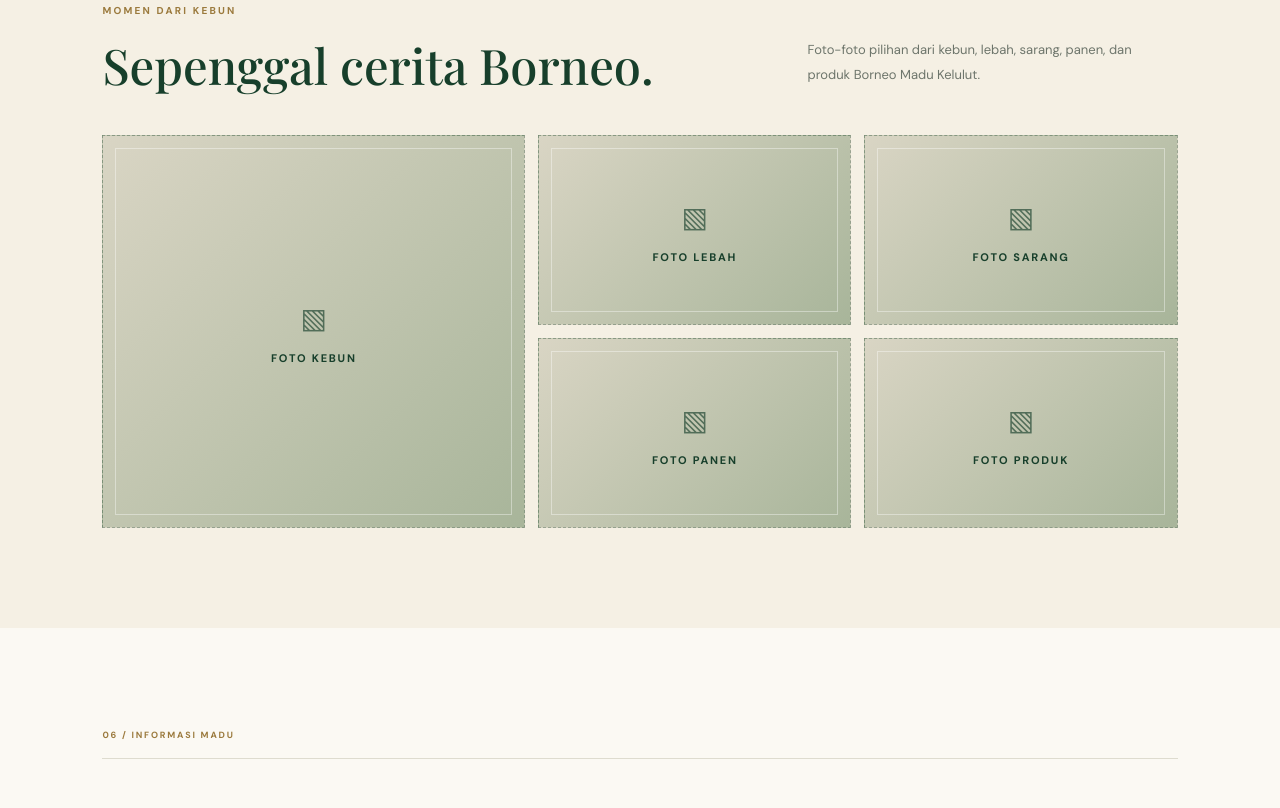
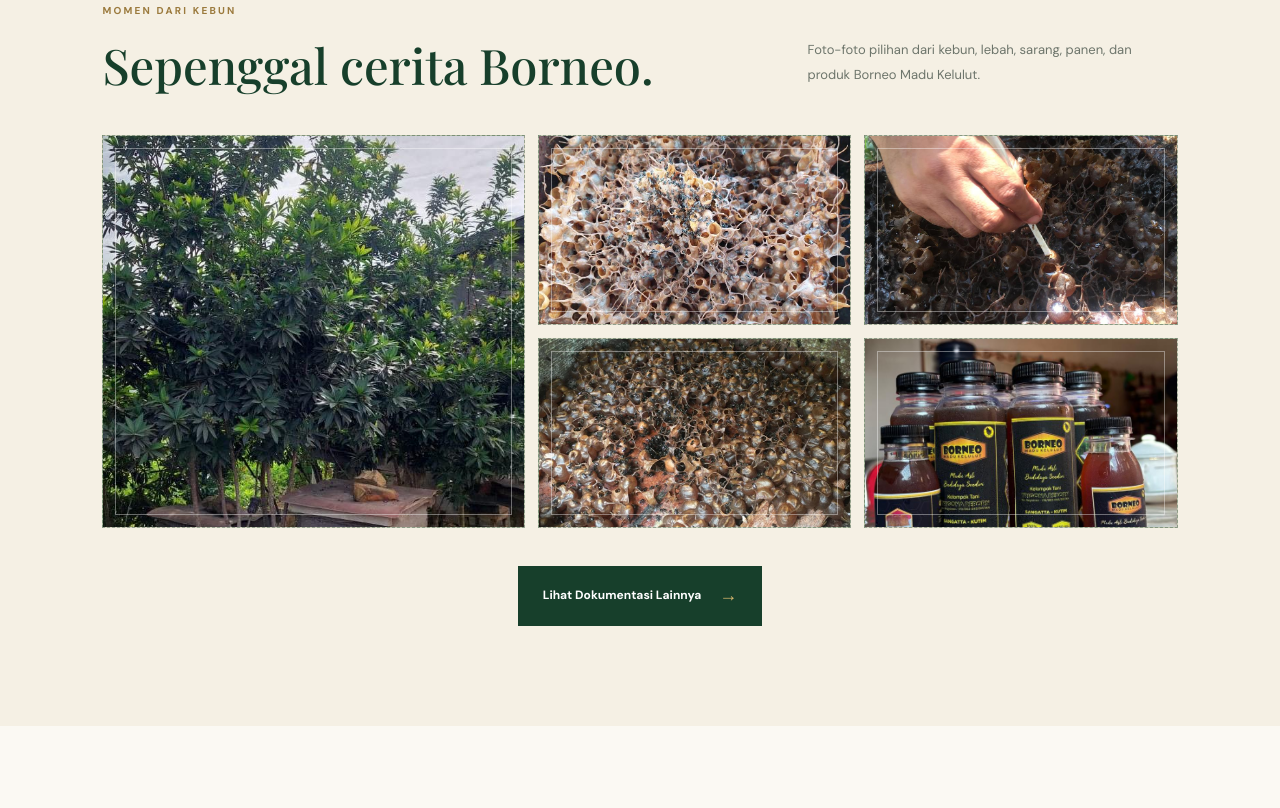
Before and after one commit to muhmmadasad-dev/borneo-madu-kelulut, a plain HTML site: page index.html in a window 1280 px wide. Shown: the part 4128-4936 px from the top of the page. Drawn offline with nearby package versions, Linux system fonts and the light colour scheme.

Commit message:
Update index.html

```diff
--- a/index.html
+++ b/index.html
@@ -139,12 +139,20 @@
       </div>
       <div class="product-grid">
         <article class="product-card">
-          <div class="product-image photo-placeholder"><span class="photo-icon">▧</span><strong>FOTO PRODUK 100 ML</strong><small>Ganti dengan foto botol 100 ml</small><span class="product-tag">PRAKTIS</span></div>
+          <div class="product-image photo-placeholder">
+  <img src="Foto/foto-produk-100ml.png"
+       alt="Madu Kelulut 100 ml">
+  <span class="product-tag">PRAKTIS</span>
+</div>
           <div class="product-info"><div><h3>Madu Kelulut</h3><p class="volume">100 ml</p></div><strong class="price">Rp60.000</strong></div>
           <a class="button button-dark full-button" data-wa="Halo Borneo Madu Kelulut, saya ingin memesan Madu Kelulut 100 ml seharga Rp60.000.">Pesan ukuran 100 ml <span>↗</span></a>
         </article>
         <article class="product-card featured">
-          <div class="product-image photo-placeholder"><span class="photo-icon">▧</span><strong>FOTO PRODUK 250 ML</strong><small>Ganti dengan foto botol 250 ml</small><span class="product-tag">250 ML</span></div>
+          <div class="product-image photo-placeholder">
+  <img src="Foto/foto-produk-250ml.png"
+       alt="Madu Kelulut 250 ml">
+  <span class="product-tag">250 ML</span>
+</div>
           <div class="product-info"><div><h3>Madu Kelulut</h3><p class="volume">250 ml</p></div><strong class="price">Rp110.000</strong></div>
           <a class="button button-dark full-button" data-wa="Halo Borneo Madu Kelulut, saya ingin memesan Madu Kelulut 250 ml seharga Rp110.000.">Pesan ukuran 250 ml <span>↗</span></a>
         </article>
@@ -156,12 +164,29 @@
       <div class="section-kicker">05 / GALERI</div>
       <div class="gallery-heading"><div><p class="eyebrow">MOMEN DARI KEBUN</p><h2>Sepenggal cerita Borneo.</h2></div><p>Foto-foto pilihan dari kebun, lebah, sarang, panen, dan produk Borneo Madu Kelulut.</p></div>
       <div class="gallery-grid">
-        <div class="photo-placeholder gallery-large"><span class="photo-icon">▧</span><strong>FOTO KEBUN</strong></div>
-        <div class="photo-placeholder"><span class="photo-icon">▧</span><strong>FOTO LEBAH</strong></div>
-        <div class="photo-placeholder"><span class="photo-icon">▧</span><strong>FOTO SARANG</strong></div>
-        <div class="photo-placeholder"><span class="photo-icon">▧</span><strong>FOTO PANEN</strong></div>
-        <div class="photo-placeholder"><span class="photo-icon">▧</span><strong>FOTO PRODUK</strong></div>
+        <div class="photo-placeholder gallery-large">
+  <img src="Foto/foto-kebun-02.jpeg" alt="Kebun Borneo Madu Kelulut">
+</div>
+        <div class="photo-placeholder">
+  <img src="Foto/foto-sarang-02.jpeg" alt="Produk Borneo Madu Kelulut">
+</div>
+        <div class="photo-placeholder">
+  <img src="Foto/foto-sarang-01.jpeg" alt="Produk Borneo Madu Kelulut">
+</div>
+        <div class="photo-placeholder">
+  <img src="Foto/foto-sarang-03.jpeg" alt="Produk Borneo Madu Kelulut">
+</div>
+        <div class="photo-placeholder">
+  <img src="Foto/foto-produk-01.jpeg" alt="Produk Borneo Madu Kelulut">
+</div>
       </div>
+      <div class="gallery-more-wrap">
+      <a href="dokumentasi.html" class="gallery-more">
+        Lihat Dokumentasi Lainnya
+      <span>→</span>
+      </a>
+      </div>
+
     </section>
 
     <section class="education-section section">
```
